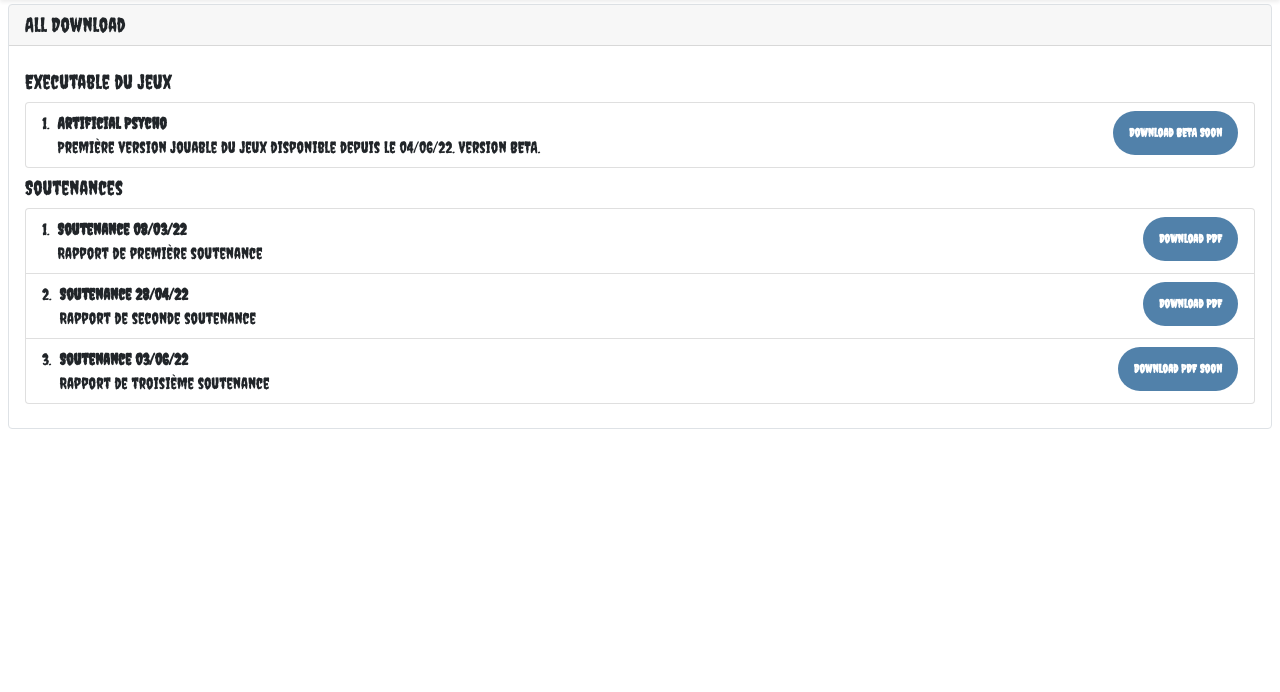
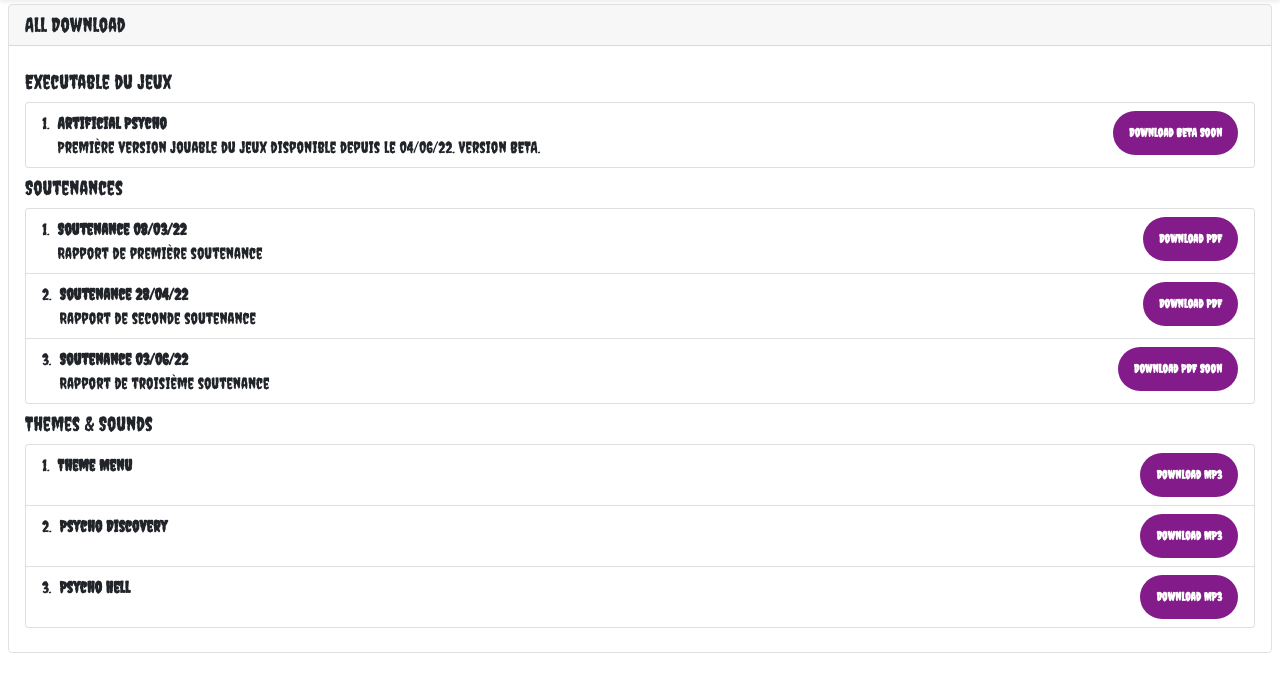
Before and after one commit to Strikeshyni/WebSite-ArtificialPsycho, a PHP site: page /Artificial_psycho/download.php in a window 1280 px wide. Shown: the part 56-748 px from the top of the page. Run offline with PHP 8.4, Linux system fonts and the light colour scheme.

Commit message:
download add sounds

```diff
--- a/Artificial_psycho/download.php
+++ b/Artificial_psycho/download.php
@@ -26,7 +26,7 @@ echo $myheader->getaddheader();
       Première version jouable du jeux disponible depuis le 04/06/22.
       Version BETA.
     </div>
-    <a href="#soon available"><span class="badge bg-primary py-3 px-3 rounded-pill">Download BETA Soon</span></a>
+    <a href="#soon available"><span class="badge bg-danger py-3 px-3 rounded-pill">Download BETA Soon</span></a>
   </li>
   </ol>
 
@@ -38,23 +38,47 @@ echo $myheader->getaddheader();
       <div class="fw-bold">Soutenance 08/03/22</div>
       Rapport de première soutenance
     </div>
-    <a href="soutenance_1_ArtificialPsycho.pdf" target="_blank"><span class="badge bg-primary py-3 px-3 rounded-pill">Download PDF</span></a>
+    <a href="soutenance_1_ArtificialPsycho.pdf" target="_blank"><span class="badge bg-danger py-3 px-3 rounded-pill">Download PDF</span></a>
   </li>
   <li class="list-group-item d-flex justify-content-between align-items-start">
     <div class="ms-2 me-auto">
       <div class="fw-bold">Soutenance 28/04/22</div>
       Rapport de seconde soutenance
     </div>
-    <a href="soutenance_2_ArtificialPsycho.pdf" target="_blank"><span class="badge bg-primary py-3 px-3 rounded-pill">Download PDF</span></a>
+    <a href="soutenance_2_ArtificialPsycho.pdf" target="_blank"><span class="badge bg-danger py-3 px-3 rounded-pill">Download PDF</span></a>
   </li>
   <li class="list-group-item d-flex justify-content-between align-items-start">
     <div class="ms-2 me-auto">
       <div class="fw-bold">Soutenance 03/06/22</div>
       Rapport de troisième soutenance
     </div>
-    <a href="#soon available"><span class="badge bg-primary py-3 px-3 rounded-pill">Download PDF Soon</span></a>
+    <a href="#soon available"><span class="badge bg-danger py-3 px-3 rounded-pill">Download PDF Soon</span></a>
   </li>
   </ol>
+
+
+  <h5 class="card-title mt-2">Themes & Sounds</h5>
+  <ol class="list-group list-group-numbered">
+  <li class="list-group-item d-flex justify-content-between align-items-start">
+    <div class="ms-2 me-auto">
+      <div class="fw-bold">Theme Menu</div>
+    </div>
+    <a href="sounds/Theme_Menu.mp3" target="_blank"><span class="badge bg-danger py-3 px-3 rounded-pill">Download MP3</span></a>
+  </li>
+  <li class="list-group-item d-flex justify-content-between align-items-start">
+    <div class="ms-2 me-auto">
+      <div class="fw-bold">Psycho Discovery</div>
+    </div>
+    <a href="sounds/Psycho_Discovery.mp3" target="_blank"><span class="badge bg-danger py-3 px-3 rounded-pill">Download MP3</span></a>
+  </li>
+  <li class="list-group-item d-flex justify-content-between align-items-start">
+    <div class="ms-2 me-auto">
+      <div class="fw-bold">Psycho Hell</div>
+    </div>
+    <a href="sounds/Psycho_Hell.mp3" target="_blank"><span class="badge bg-danger py-3 px-3 rounded-pill">Download MP3</span></a>
+  </li>
+  </ol>
+
 
   </div>
 </div>
```
Also changed, not shown: 3 other files.
